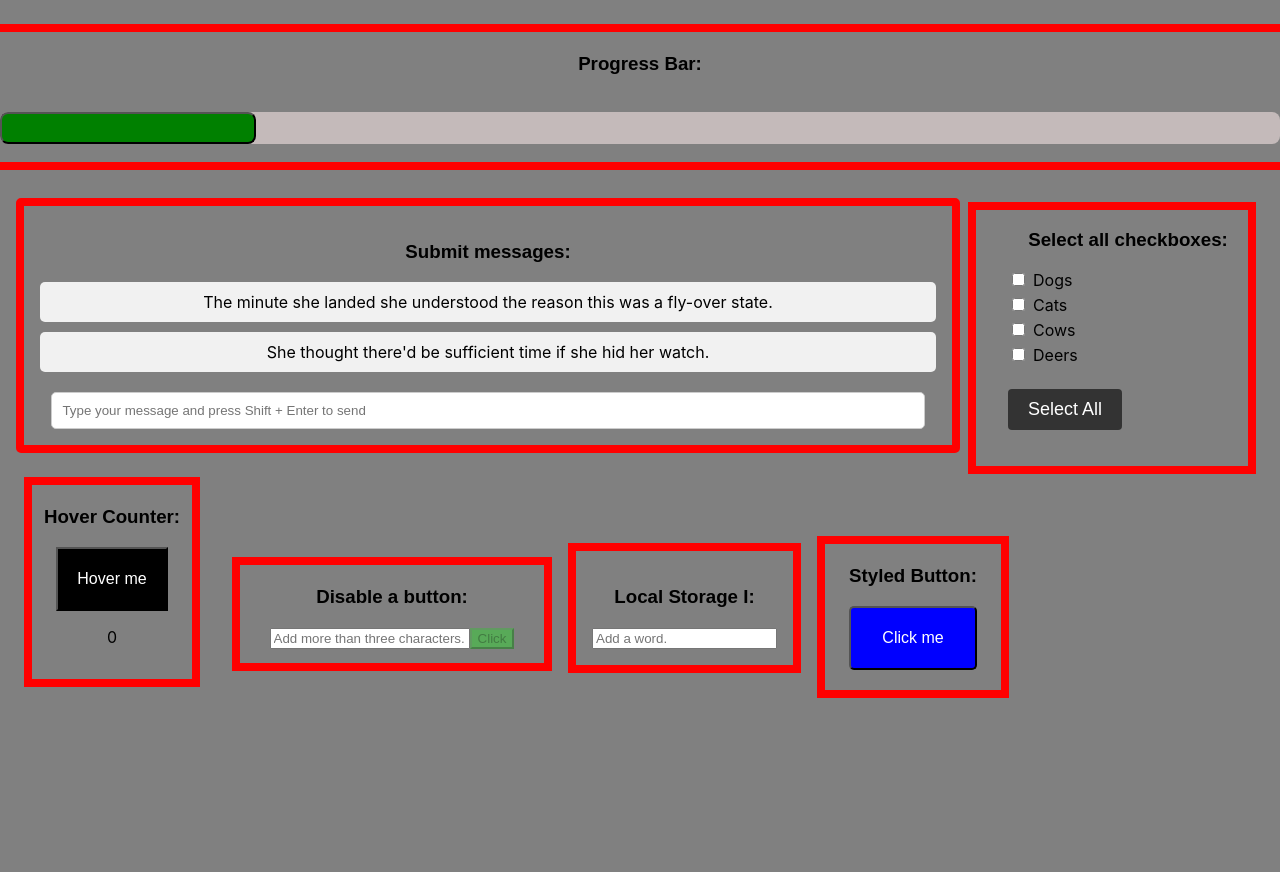
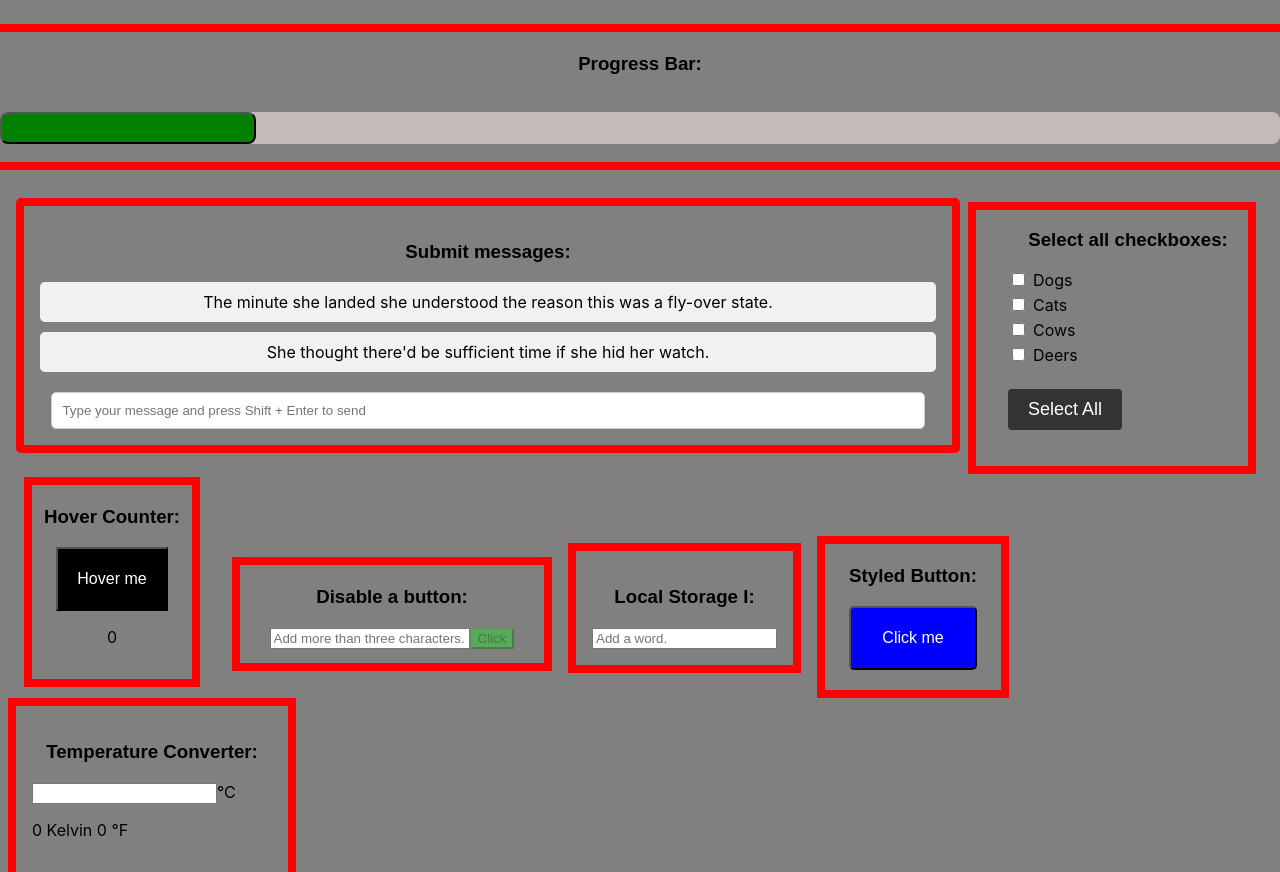
Before and after one commit to JacksonSmith43/Random_Small_React_Exercises, a React (Create React App) app: page / in a window 1280 px wide. Before the commit the page ends 800 px from the top, so only its background shows below. Built offline with nearby package versions, Linux system fonts and the light colour scheme; the HTML template or start-up script is replaced by a standard one.

Commit message:
Functioning temperature calculator.

```diff
--- a/src/App.css
+++ b/src/App.css
@@ -27,3 +27,7 @@ h3 {
   padding-top: 0.15rem;
   margin-top: 2rem;
 }
+
+.temperature-output {
+
+}
--- a/src/App.js
+++ b/src/App.js
@@ -6,6 +6,7 @@ import HoverButton from './components/HoverButton';
 import MessageFeed from './components/MessageFeed';
 import HoverCounter from './components/HoverCounter';
 import DisableButton from './components/DisableButton';
+import TemperatureConverter from './components/TemperatureConverter';
 
 function App() {
 
@@ -18,6 +19,7 @@ function App() {
       <DisableButton />
       <LocalStorage />
       <HoverButton />
+      <TemperatureConverter />
 
     </>
   );
--- a/src/components/DisableButton.js
+++ b/src/components/DisableButton.js
@@ -8,9 +8,9 @@ const DisableButton = () => {
 
 
     useEffect(() => {
-        console.log("E: inputValue", inputValue);
+        /*console.log("E: inputValue", inputValue);
         console.log("E: disableButton", disableButton);
-        console.log("E: inputValue?.length", inputValue?.length);
+        console.log("E: inputValue?.length", inputValue?.length);*/
 
         if (inputValue?.length >= 3) { // inputValue?.length = Returns undefined when inputValue does not exist, instead of an error.
             console.log(">");
--- /dev/null
+++ b/src/components/TemperatureConverter.js
@@ -0,0 +1,56 @@
+import { useEffect, useState } from "react";
+import styled from "styled-components";
+
+
+const TemperatureConverter = () => {
+    const [kelvin, setKelvin] = useState(0);
+    const [fahrenheit, setFahrenheit] = useState(0);
+
+
+    function temperatureCalculator(e) {
+        const inputValue = e.target.value;
+
+        setKelvin(Number(inputValue) + Number(273.15));
+        setFahrenheit((Number(inputValue) * (9 / 5)) + 32);
+
+        console.log("inputValue:", inputValue); // Celsius value.
+        console.log("kelvin:", kelvin);
+        console.log("fahrenheit:", fahrenheit);
+    }
+
+    return (
+        <TemperatureConverterContainer>
+            <h3>Temperature Converter:</h3>
+
+            <form>
+                <input
+                    data-testid='input-id'
+                    className="temperature-input"
+                    name="input"
+                    type="number"
+                    aria-label="Temperature input field."
+                    onChange={temperatureCalculator} // Same as: onChange={(e) => temperatureCalculator(e)}
+                />
+                <label htmlFor="input">°C</label>
+
+            </form>
+
+            <p data-testid='output' className="temperature-output">
+                {kelvin} Kelvin {fahrenheit} °F
+            </p>
+        </TemperatureConverterContainer>
+    );
+
+}
+
+
+const TemperatureConverterContainer = styled.div`
+    outline: 0.5rem solid red;
+    padding: 1rem 1rem;
+    width: 15rem;
+    margin-left: 1rem;
+
+`
+
+
+export default TemperatureConverter;
```
